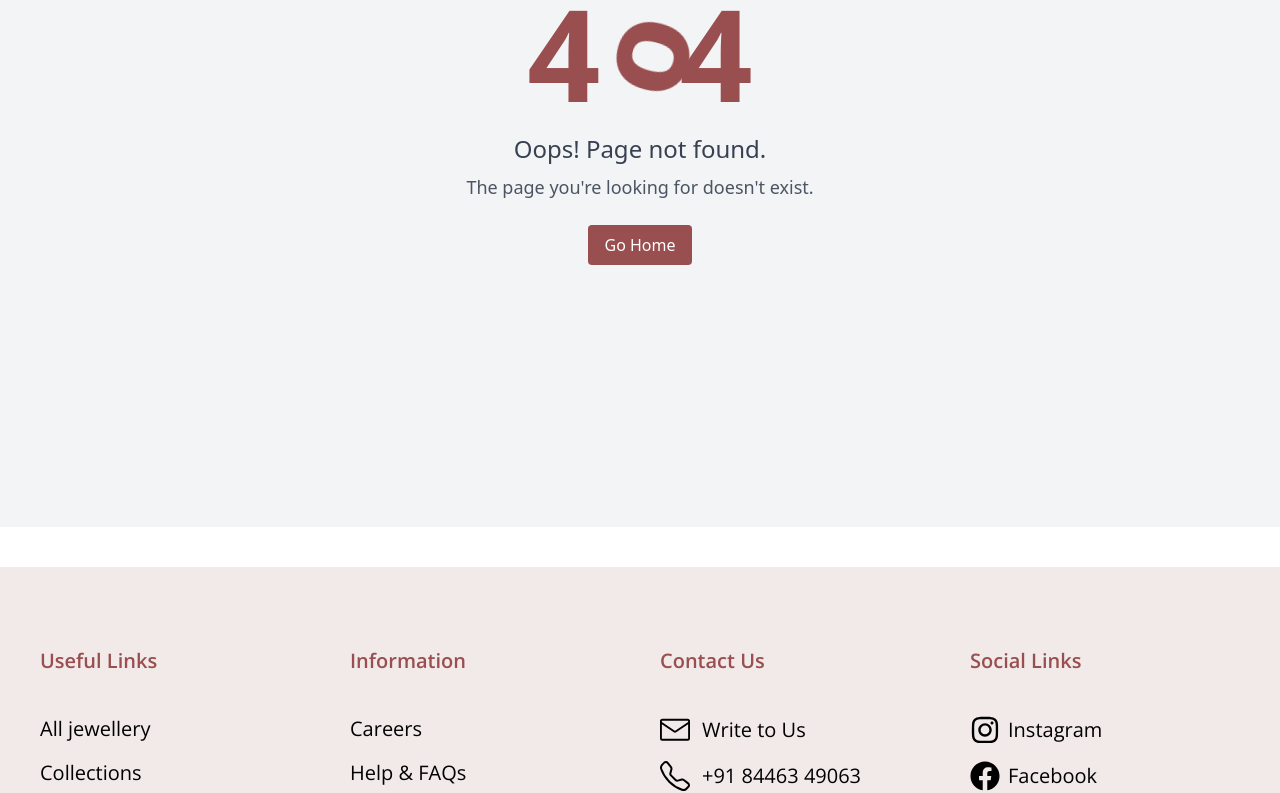
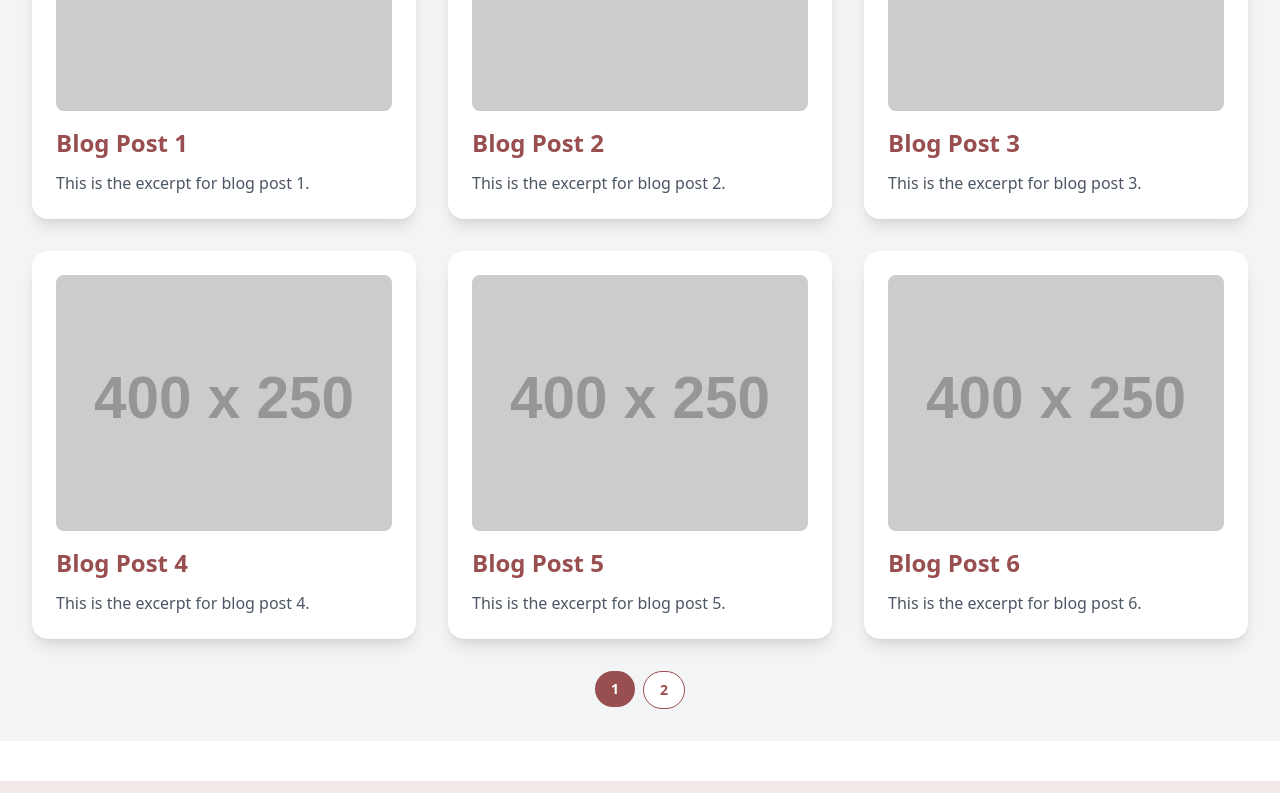
Before and after one commit to enryu-maker/ssj-fe, a React (Create React App) app: page /#/blogs in a window 1280 px wide. Shown: the part 449-1242 px from the top of the page. Built offline with nearby package versions, Linux system fonts and the light colour scheme; no server answers.

Commit message:
all mighty push

```diff
--- a/src/App.js
+++ b/src/App.js
@@ -28,6 +28,8 @@ import PrivateRoute from './helper/PrivateRoute';
 import SearchPage from './Pages/SearchPage';
 import SpinWheelPage from './Pages/SpinWheelPage';
 import OrderDetails from './Pages/OrderDetails';
+import BlogPage from './Pages/Blog';
+import BlogDetailPage from './Pages/BlogDetailPage';
 
 const App = () => {
   const location = useLocation();
@@ -58,6 +60,8 @@ const App = () => {
         <Route path="/search" element={<SearchPage />} />
         <Route path="/spin-wheel" element={<SpinWheelPage />} />
         <Route path="/order/:transactionId" element={<OrderDetails/>} />
+        <Route path="/blogs" element={<BlogPage />} />
+        <Route path="/blog/:id" element={<BlogDetailPage />} />
 
         {/* Protected Routes */}
         <Route path="/dashboard/*" element={<PrivateRoute element={<Dashboard />} />} />
--- a/src/Components/MobileHeader.jsx
+++ b/src/Components/MobileHeader.jsx
@@ -12,27 +12,30 @@ import { motion, AnimatePresence } from "framer-motion";
 import DailyWear from "../assets/EarringsIcon.svg";
 import Logo from "../assets/Logo.png";
 import { useDispatch, useSelector } from "react-redux";
-import {
-  selectIsAuthenticated,
-  selectUser,
-} from "../features/Auth/authSlice";
+import { selectIsAuthenticated, selectUser } from "../features/Auth/authSlice";
 import {
   fetchMainCategoryAsync,
   selectMainCategories,
 } from "../features/Products/mainCategory/mainCategoriesSlice";
 import { HiOutlineUser } from "react-icons/hi2";
 import Login from "../Pages/Login";
-import Avatar from '../assets/avatar.png'
+import Avatar from "../assets/avatar.png";
+import {
+  fetchMaterialRateAsync,
+  selectMaterialPrice,
+} from "../features/Products/AllProduct/productSlice";
 
 function MobileHeader() {
   const [LoginModal, setLoginModal] = useState(false);
   const [openNavModal, setNavModal] = useState(false);
   const [selectedMainCategory, setSelectedMainCategory] = useState(null);
-  const [searchTerm, setSearchTerm] = useState('');
+  const [searchTerm, setSearchTerm] = useState("");
+  const [isActive, setIsActive] = useState(false);
 
   const dispatch = useDispatch();
   const mainCategories = useSelector(selectMainCategories);
   const isAuthenticated = useSelector(selectIsAuthenticated);
+  const MaterialPrice = useSelector(selectMaterialPrice);
   const cart = useSelector((state) => state.cart);
   const user = useSelector(selectUser);
   const navigate = useNavigate();
@@ -41,6 +44,10 @@ function MobileHeader() {
   useEffect(() => {
     dispatch(fetchMainCategoryAsync());
   }, [dispatch, openNavModal]); // Update useEffect dependencies
+
+  useEffect(() => {
+    dispatch(fetchMaterialRateAsync());
+  }, [dispatch]);
 
   // search query
   const handleSearch = (e) => {
@@ -64,7 +71,6 @@ function MobileHeader() {
     setNavModal(state !== undefined ? state : !openNavModal);
   };
 
-
   const handleMainCategoryClick = (mainCategory) => {
     setSelectedMainCategory(
       selectedMainCategory === mainCategory ? null : mainCategory
@@ -73,6 +79,10 @@ function MobileHeader() {
 
   const handleLinkClick = () => {
     handleNavModal(false); // Close the modal on link click
+  };
+
+  const handleGoldRateClick = () => {
+    setIsActive(!isActive);
   };
 
   return (
@@ -109,7 +119,11 @@ function MobileHeader() {
                 className="flex flex-col items-center text-primary-color text-sm md:text-base transition-all ease-linear hover:scale-110"
               >
                 {/* <HiOutlineUser className="w-6 h-6 md:w-8 md:h-8" /> */}
-                <img src={user.photo || Avatar} alt="profile" className="w-8 h-8 md:w-8 md:h-8 object-cover rounded-full "  />
+                <img
+                  src={user.photo || Avatar}
+                  alt="profile"
+                  className="w-8 h-8 md:w-8 md:h-8 object-cover rounded-full "
+                />
               </Link>
             ) : (
               <motion.button
@@ -126,11 +140,7 @@ function MobileHeader() {
               to="/dailywear"
               className="flex flex-col items-center text-primary-color text-sm md:text-base transition-all ease-linear hover:scale-110"
             >
-              <img
-                src={DailyWear}
-                alt=""
-                className="w-6 h-6 md:w-8 md:h-8"
-              />
+              <img src={DailyWear} alt="" className="w-6 h-6 md:w-8 md:h-8" />
             </Link>
 
             <Link
@@ -148,7 +158,6 @@ function MobileHeader() {
                 {cart.cartItems.length}
               </span>
             </Link>
-
           </div>
         </div>
         <div className="relative px-2 md:px-8 py-2 md:py-3">
@@ -286,14 +295,25 @@ function MobileHeader() {
                       initial={{ opacity: 0, y: -10 }}
                       animate={{ opacity: 1, y: 0 }}
                       transition={{ duration: 0.3 }}
-                      onClick={handleLinkClick}
                     >
-                      <Link
-                        to="/digitalgold"
+                      <button
+                        onClick={handleGoldRateClick}
                         className="flex flex-col items-start text-lg md:text-xl transition-all ease-linear hover:scale-105 hover:text-pink-500"
                       >
-                        Digital Gold
-                      </Link>
+                        Gold rate
+                      </button>
+                      {isActive && (
+                        <div className="flex flex-col gap-1 mt-2 p-2 bg-gradient-to-r from-pink-500 to-pink-300 rounded-md">
+                          {MaterialPrice.map((rate) => (
+                            <div
+                              key={rate.id}
+                              className="text-base font-light text-gray-700"
+                            >
+                              {rate.purity}K Gold: ₹{rate.current_price}
+                            </div>
+                          ))}
+                        </div>
+                      )}
                     </motion.li>
                     <motion.li
                       initial={{ opacity: 0, y: -10 }}
--- /dev/null
+++ b/src/Pages/Blog.jsx
@@ -0,0 +1,80 @@
+import React, { useState } from 'react';
+import { motion } from 'framer-motion';
+import { Link } from 'react-router-dom';
+
+const dummyBlogs = [
+  { id: 1, title: 'Blog Post 1', excerpt: 'This is the excerpt for blog post 1.', image: 'https://via.placeholder.com/400x250' },
+  { id: 2, title: 'Blog Post 2', excerpt: 'This is the excerpt for blog post 2.', image: 'https://via.placeholder.com/400x250' },
+  { id: 3, title: 'Blog Post 3', excerpt: 'This is the excerpt for blog post 3.', image: 'https://via.placeholder.com/400x250' },
+  { id: 4, title: 'Blog Post 4', excerpt: 'This is the excerpt for blog post 4.', image: 'https://via.placeholder.com/400x250' },
+  { id: 5, title: 'Blog Post 5', excerpt: 'This is the excerpt for blog post 5.', image: 'https://via.placeholder.com/400x250' },
+  { id: 6, title: 'Blog Post 6', excerpt: 'This is the excerpt for blog post 6.', image: 'https://via.placeholder.com/400x250' },
+  { id: 7, title: 'Blog Post 7', excerpt: 'This is the excerpt for blog post 7.', image: 'https://via.placeholder.com/400x250' },
+  { id: 8, title: 'Blog Post 8', excerpt: 'This is the excerpt for blog post 8.', image: 'https://via.placeholder.com/400x250' },
+];
+
+const itemsPerPage = 6;
+
+const BlogPage = () => {
+  const [currentPage, setCurrentPage] = useState(1);
+
+  const totalPages = Math.ceil(dummyBlogs.length / itemsPerPage);
+
+  const handlePageChange = (pageNumber) => {
+    setCurrentPage(pageNumber);
+  };
+
+  const currentBlogs = dummyBlogs.slice(
+    (currentPage - 1) * itemsPerPage,
+    currentPage * itemsPerPage
+  );
+
+  return (
+    <div className="p-4 md:p-8 min-h-screen bg-gray-100">
+      <h1 className="text-3xl md:text-4xl font-bold text-primary-color mb-8 text-center">Blog Page</h1>
+      <div className="grid grid-cols-1 md:grid-cols-2 lg:grid-cols-3 gap-8">
+        {currentBlogs.map((blog) => (
+          <motion.div
+            key={blog.id}
+            initial={{ opacity: 0, y: 20 }}
+            animate={{ opacity: 1, y: 0 }}
+            transition={{ duration: 0.5 }}
+            className="bg-white p-6 rounded-2xl shadow-lg hover:shadow-2xl transition-shadow duration-300 ease-in-out transform hover:scale-105"
+          >
+            <Link to={`/blog/${blog.id}`} className="block mb-4">
+              <img src={blog.image} alt={blog.title} className="w-full h-64 object-cover rounded-lg" />
+            </Link>
+            <h2 className="text-2xl font-semibold text-primary-color mb-3">
+              <Link to={`/blog/${blog.id}`} className="hover:underline">
+                {blog.title}
+              </Link>
+            </h2>
+            <p className="text-gray-600">{blog.excerpt}</p>
+          </motion.div>
+        ))}
+      </div>
+      <div className="flex justify-center mt-8">
+        <nav>
+          <ul className="flex space-x-2">
+            {Array.from({ length: totalPages }, (_, index) => (
+              <li key={index + 1}>
+                <button
+                  onClick={() => handlePageChange(index + 1)}
+                  className={`px-4 py-2 rounded-full text-sm font-semibold transition-colors duration-300 ease-in-out ${
+                    currentPage === index + 1
+                      ? 'bg-primary-color text-white'
+                      : 'bg-white text-primary-color border border-primary-color hover:bg-primary-color hover:text-white'
+                  }`}
+                >
+                  {index + 1}
+                </button>
+              </li>
+            ))}
+          </ul>
+        </nav>
+      </div>
+    </div>
+  );
+};
+
+export default BlogPage;
--- /dev/null
+++ b/src/Pages/BlogDetailPage.jsx
@@ -0,0 +1,50 @@
+import React from 'react';
+import { useParams } from 'react-router-dom';
+import { motion } from 'framer-motion';
+
+const dummyBlogs = [
+  { id: 1, title: 'Blog Post 1', content: 'Detailed content for blog post 1.', image: 'https://via.placeholder.com/800x400' },
+  { id: 2, title: 'Blog Post 2', content: 'Detailed content for blog post 2.', image: 'https://via.placeholder.com/800x400' },
+  { id: 3, title: 'Blog Post 3', content: 'Detailed content for blog post 3.', image: 'https://via.placeholder.com/800x400' },
+  { id: 4, title: 'Blog Post 4', content: 'Detailed content for blog post 4.', image: 'https://via.placeholder.com/800x400' },
+  { id: 5, title: 'Blog Post 5', content: 'Detailed content for blog post 5.', image: 'https://via.placeholder.com/800x400' },
+  { id: 6, title: 'Blog Post 6', content: 'Detailed content for blog post 6.', image: 'https://via.placeholder.com/800x400' },
+  { id: 7, title: 'Blog Post 7', content: 'Detailed content for blog post 7.', image: 'https://via.placeholder.com/800x400' },
+  { id: 8, title: 'Blog Post 8', content: 'Detailed content for blog post 8.', image: 'https://via.placeholder.com/800x400' },
+];
+
+const BlogDetailPage = () => {
+  const { id } = useParams();
+  const blog = dummyBlogs.find((b) => b.id === parseInt(id));
+
+  if (!blog) {
+    return <p className="text-center text-white">Blog post not found!</p>;
+  }
+
+  return (
+    <div className="p-4 md:p-8 min-h-screen">
+      <motion.div
+        initial={{ opacity: 0, y: 20 }}
+        animate={{ opacity: 1, y: 0 }}
+        transition={{ duration: 0.5 }}
+        className="mx-auto max-w-4xl"
+      >
+        <img
+          src={blog.image}
+          alt={blog.title}
+          className="w-full h-96 object-cover rounded-t-lg"
+        />
+        <div className="bg-white p-6 rounded-b-lg">
+          <h1 className="text-3xl md:text-4xl font-bold text-primary-color mb-4">
+            {blog.title}
+          </h1>
+          <p className="text-gray-700 leading-relaxed">
+            {blog.content}
+          </p>
+        </div>
+      </motion.div>
+    </div>
+  );
+};
+
+export default BlogDetailPage;
```
